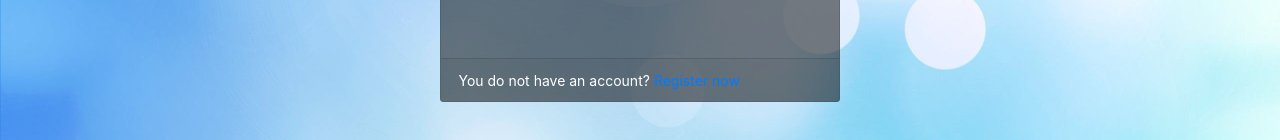
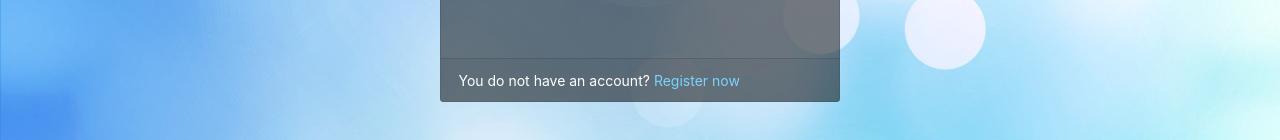
Before and after one commit to janvdhorst/webtech2, an Angular app in the folder example06-presentation/src/main/angular/: page /login in a window 1280 px wide. Shown: the part 513-653 px from the top of the page. Built offline with nearby package versions, Linux system fonts and the light colour scheme; a web font is replaced by a local one.

Commit message:
making links clearer

```diff
--- a/example06-presentation/src/main/angular/src/app/login/login.component.html
+++ b/example06-presentation/src/main/angular/src/app/login/login.component.html
@@ -28,7 +28,7 @@
 			</div>
 			<div class="card-footer">
 				<div class="d-flex justify-content-left links">
-					You do not have an account?<a routerLink="/registration">Register now</a>
+					You do not have an account?<a routerLink="/registration"><span style="color:#78d4ff">Register now</span></a>
 				</div>
 			</div>
 		</div>
--- a/example06-presentation/src/main/angular/src/app/registration/registration.component.html
+++ b/example06-presentation/src/main/angular/src/app/registration/registration.component.html
@@ -60,7 +60,7 @@
 			</div>
 			<div class="card-footer">
 				<div class="d-flex justify-content-left links">
-					Already registred?<a routerLink="/login">Login</a>
+					Already registred?<a routerLink="/login"><span style="color:#78d4ff">Login now</span></a>
 				</div>
 			</div>
 		</div>
```
